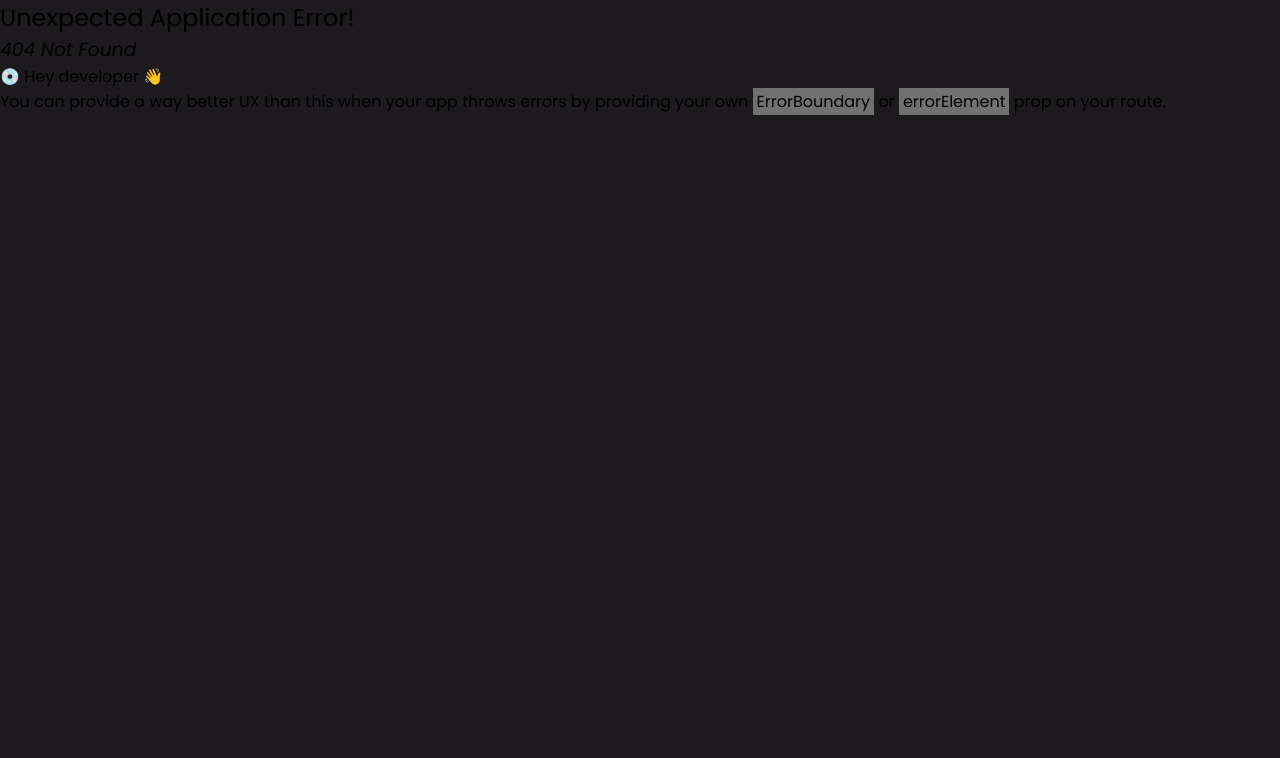
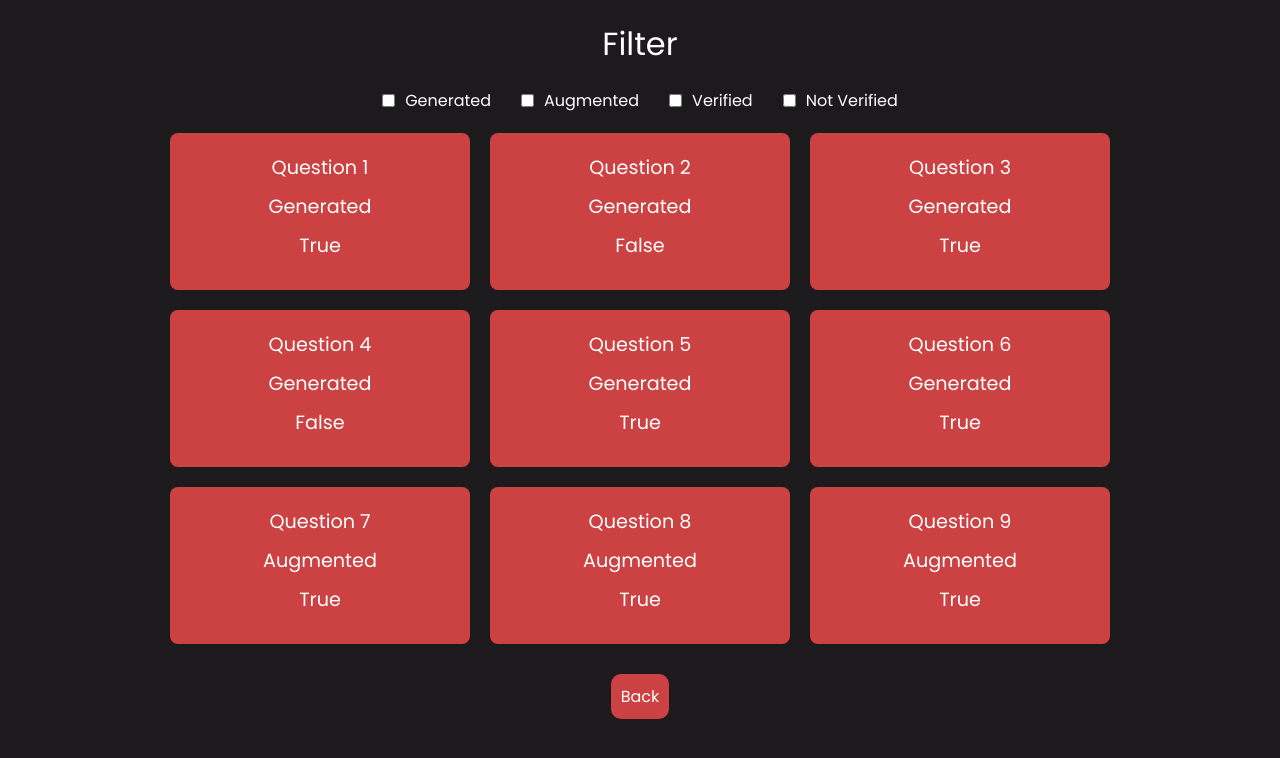
Before and after one commit to divyanshuk72/machine-coding-practice, a React (Vite) app: page /filter in a window 1280 px wide. Before the commit this address had no page. Shown: the top 758 px of the page. Built offline with nearby package versions, Linux system fonts and the light colour scheme.

Commit message:
Filter Changes
Filter Changes

```diff
--- a/src/App.jsx
+++ b/src/App.jsx
@@ -6,6 +6,7 @@ import "./App.css";
 import TrafficLight from "./components/TrafficLight";
 import Accordion from "./components/Accordion";
 import RandomColorGenerator from "./components/RandomColorGenerator";
+import Filter from "./components/Filter";
 
 const router = createBrowserRouter([
   {
@@ -32,6 +33,10 @@ const router = createBrowserRouter([
     path: "/random-color-generator",
     element: <RandomColorGenerator />,
   },
+  {
+    path: "/filter",
+    element: <Filter />,
+  },
 ]);
 
 function App() {
--- /dev/null
+++ b/src/components/Filter.jsx
@@ -0,0 +1,156 @@
+import { useState } from "react";
+import { responses } from "../constants/FilterData";
+import { useNavigate } from "react-router-dom";
+
+const Filter = () => {
+  const [filters, setFilters] = useState({
+    generated: false,
+    augmented: false,
+    verified: false,
+    notVerified: false,
+  });
+
+  const handleCheckboxChange = (e) => {
+    const { name, checked } = e.target;
+    setFilters((prevFilters) => ({
+      ...prevFilters,
+      [name]: checked,
+    }));
+  };
+
+  const filteredResponses = responses.filter((response) => {
+    const { generated, augmented, verified, notVerified } = filters;
+
+    if (generated && response.source !== "Generated") return false;
+    if (augmented && response.source !== "Augmented") return false;
+    if (verified && !response.is_verified) return false;
+    if (notVerified && response.is_verified) return false;
+
+    return true;
+  });
+
+  const navigate = useNavigate();
+
+  return (
+    <div style={styles.container}>
+      <h1 style={styles.header}>Filter</h1>
+      <div style={styles.filterContainer}>
+        <label style={styles.label}>
+          <input
+            type="checkbox"
+            name="generated"
+            checked={filters.generated}
+            onChange={handleCheckboxChange}
+          />
+          Generated
+        </label>
+        <label style={styles.label}>
+          <input
+            type="checkbox"
+            name="augmented"
+            checked={filters.augmented}
+            onChange={handleCheckboxChange}
+          />
+          Augmented
+        </label>
+        <label style={styles.label}>
+          <input
+            type="checkbox"
+            name="verified"
+            checked={filters.verified}
+            onChange={handleCheckboxChange}
+          />
+          Verified
+        </label>
+        <label style={styles.label}>
+          <input
+            type="checkbox"
+            name="notVerified"
+            checked={filters.notVerified}
+            onChange={handleCheckboxChange}
+          />
+          Not Verified
+        </label>
+      </div>
+
+      <div style={styles.cardContainer}>
+        {filteredResponses.length > 0 ? (
+          filteredResponses.map((response) => (
+            <div key={response._id} style={styles.card}>
+              <h2 style={styles.question}>{response.question}</h2>
+              <h2 style={styles.question}>{response.source}</h2>
+              <h2 style={styles.question}>
+                {response.is_verified ? "True" : "False"}
+              </h2>
+            </div>
+          ))
+        ) : (
+          <p style={{ color: "white" }}>
+            No results match your filter criteria.
+          </p>
+        )}
+      </div>
+      <button
+        style={{
+          padding: "10px",
+          margin: "30px",
+          backgroundColor: "#cc4141",
+          border: "none",
+          borderRadius: "10px",
+          color: "white",
+          fontSize: "16px",
+          cursor: "pointer",
+        }}
+        onClick={() => {
+          navigate("/");
+        }}
+      >
+        Back
+      </button>
+    </div>
+  );
+};
+
+const styles = {
+  container: {
+    padding: "20px",
+    fontFamily: "Arial, sans-serif",
+    textAlign: "center",
+  },
+  header: {
+    fontSize: "2em",
+    color: "white",
+  },
+  filterContainer: {
+    margin: "20px",
+    display: "flex",
+    justifyContent: "center",
+    gap: "30px",
+    color: "white",
+  },
+  label: {
+    display: "flex",
+    gap: "10px",
+  },
+  cardContainer: {
+    display: "flex",
+    flexWrap: "wrap",
+    justifyContent: "center",
+    gap: "20px",
+  },
+  card: {
+    backgroundColor: "#cc4141",
+    borderRadius: "8px",
+    padding: "20px",
+    width: "300px",
+    textAlign: "center",
+  },
+  question: {
+    fontSize: "1.2em",
+    margin: "0 0 10px 0",
+    color: "white",
+    backgroundColor: "#cc4141",
+  },
+};
+
+export default Filter;
--- a/src/constants/DataList.jsx
+++ b/src/constants/DataList.jsx
@@ -19,4 +19,8 @@ export const DataList = [
     name: "Random Color",
     route: "/random-color-generator",
   },
+  {
+    name: "Filter",
+    route: "/filter",
+  },
 ];
--- /dev/null
+++ b/src/constants/FilterData.jsx
@@ -0,0 +1,56 @@
+export const responses = [
+  {
+    _id: "66d99f217c7ff897a79ddbf9",
+    is_verified: true,
+    question: "Question 1",
+    source: "Generated",
+  },
+  {
+    _id: "66d99f217c7ff897a79ddbfa",
+    is_verified: false,
+    question: "Question 2",
+    source: "Generated",
+  },
+  {
+    _id: "66d99f217c7ff897a79ddbfb",
+    is_verified: true,
+    question: "Question 3",
+    source: "Generated",
+  },
+  {
+    _id: "66d99f217c7ff897a79ddbfc",
+    is_verified: false,
+    question: "Question 4",
+    source: "Generated",
+  },
+  {
+    _id: "66d99f217c7ff897a79ddbfd",
+    is_verified: true,
+    question: "Question 5",
+    source: "Generated",
+  },
+  {
+    _id: "66d99f217c7ff897a79ddbfe",
+    is_verified: true,
+    question: "Question 6",
+    source: "Generated",
+  },
+  {
+    _id: "670642f4e20dc0f2317a956b",
+    is_verified: true,
+    question: "Question 7",
+    source: "Augmented",
+  },
+  {
+    _id: "6707b61ab4b6f0305d28d40b",
+    is_verified: true,
+    question: "Question 8",
+    source: "Augmented",
+  },
+  {
+    _id: "6707b61ab4b6f0305d28d40c",
+    is_verified: true,
+    question: "Question 9",
+    source: "Augmented",
+  },
+];
```
